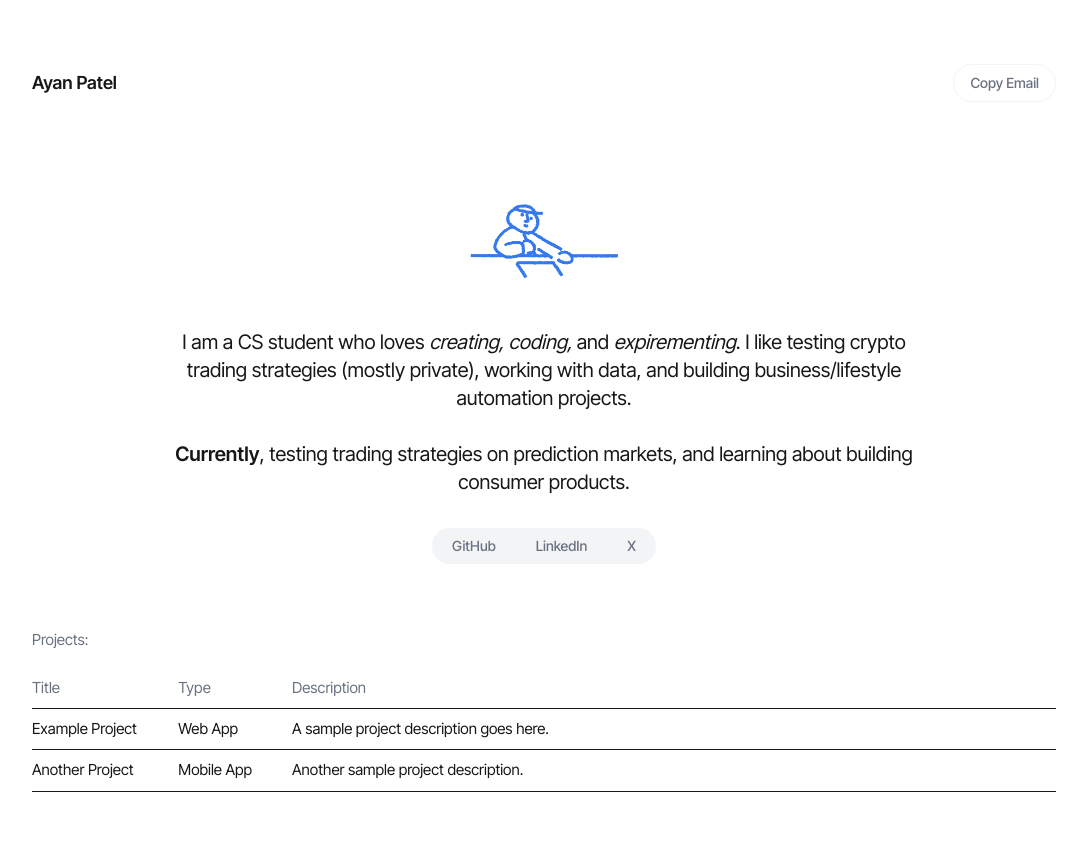
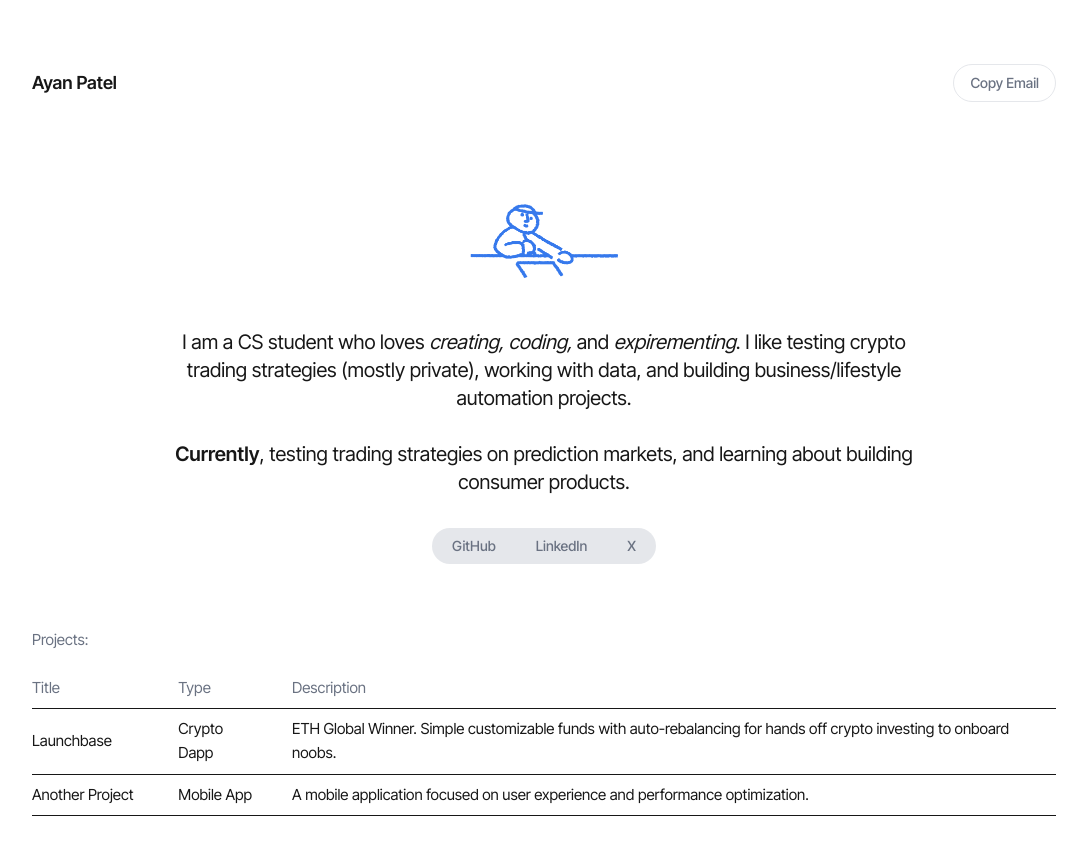
Before and after one commit to KichdiPatel/personal-website, a Next.js app: page / in a window 1280 px wide. Shown: the top 842 px of the page, without its empty margins (96-1183 px from the left). Built offline with nearby package versions, Linux system fonts and the light colour scheme.

Commit message:
Table is completed

```diff
--- a/src/app/components/Header.tsx
+++ b/src/app/components/Header.tsx
@@ -20,7 +20,7 @@ export default function Header() {
       <h1 className="font-semibold text-lg">Ayan Patel</h1>
       <button
         onClick={handleCopyEmail}
-        className="border border-gray-100 dark:border-gray-600 rounded-full px-4 py-2 text-sm text-gray-500 dark:text-gray-300 hover:text-black dark:hover:text-white hover:border-gray-200 dark:hover:border-gray-500 transition-colors font-medium relative overflow-hidden"
+        className="border border-gray-200 rounded-full px-4 py-2 text-sm text-gray-500 hover:text-black hover:border-gray-200 transition-colors font-medium relative overflow-hidden"
       >
         <span
           className={`transition-opacity duration-300 ${isCopied ? 'opacity-0' : 'opacity-100'}`}
--- a/src/app/components/ProjectTable.tsx
+++ b/src/app/components/ProjectTable.tsx
@@ -1,10 +1,17 @@
-"use client";
+import Link from 'next/link';
 
-export default function ProjectTable() {
-  const handleRowClick = (url: string) => {
-    window.open(url, '_blank', 'noopener,noreferrer');
-  };
+interface ProjectConfig {
+  title: string;
+  type: string;
+  description: string;
+  url: string;
+}
 
+interface ProjectTableProps {
+  projects: ProjectConfig[];
+}
+
+export default function ProjectTable({ projects }: ProjectTableProps) {
   return (
     <div className="mt-4 w-full">
       <table className="w-full [&_th]:py-2 [&_td]:py-2 [&_th]:text-gray-500 [&_th]:pr-8 [&_td]:pr-8">
@@ -16,22 +23,25 @@ export default function ProjectTable() {
           </tr>
         </thead>
         <tbody>
-          <tr
-            className="border-b border-foreground cursor-pointer hover:text-blue-600 transition-colors"
-            onClick={() => handleRowClick('/projects/project-1')}
-          >
-            <td>Example Project</td>
-            <td>Web App</td>
-            <td>A sample project description goes here.</td>
-          </tr>
-          <tr
-            className="border-b border-foreground cursor-pointer hover:text-blue-600 transition-colors"
-            onClick={() => handleRowClick('/projects/project-2')}
-          >
-            <td>Another Project</td>
-            <td>Mobile App</td>
-            <td>Another sample project description.</td>
-          </tr>
+          {projects.map((project, index) => (
+            <tr key={index} className="border-b border-foreground group">
+              <td className="group-hover:text-blue-600 transition-colors">
+                <Link href={project.url} className="block w-full h-full">
+                  {project.title}
+                </Link>
+              </td>
+              <td className="group-hover:text-blue-600 transition-colors">
+                <Link href={project.url} className="block w-full h-full">
+                  {project.type}
+                </Link>
+              </td>
+              <td className="group-hover:text-blue-600 transition-colors">
+                <Link href={project.url} className="block w-full h-full">
+                  {project.description}
+                </Link>
+              </td>
+            </tr>
+          ))}
         </tbody>
       </table>
     </div>
--- /dev/null
+++ b/src/app/components/ProjectTableWrapper.tsx
@@ -0,0 +1,35 @@
+import fs from 'fs';
+import path from 'path';
+import ProjectTable from './ProjectTable';
+
+interface ProjectConfig {
+  title: string;
+  type: string;
+  description: string;
+  url: string;
+}
+
+export default function ProjectTableWrapper() {
+  const projectsDir = path.join(process.cwd(), 'src/app/projects');
+  const projectFolders = fs.readdirSync(projectsDir, { withFileTypes: true })
+    .filter(dirent => dirent.isDirectory() && dirent.name !== 'layout')
+    .map(dirent => dirent.name);
+
+  const projects: ProjectConfig[] = projectFolders.map(folderName => {
+    const configPath = path.join(projectsDir, folderName, 'config.json');
+    try {
+      const configContent = fs.readFileSync(configPath, 'utf8');
+      return JSON.parse(configContent);
+    } catch (error) {
+      // Fallback if config.json doesn't exist
+      return {
+        title: folderName,
+        type: 'Project',
+        description: 'No description available.',
+        url: `/projects/${folderName}`
+      };
+    }
+  });
+
+  return <ProjectTable projects={projects} />;
+}
--- a/src/app/components/SocialLinks.tsx
+++ b/src/app/components/SocialLinks.tsx
@@ -1,16 +1,16 @@
 export default function SocialLinks() {
   return (
     <div className="mt-8 flex justify-center">
-      <div className="bg-gray-100 dark:bg-gray-600 rounded-full px-5 py-2 flex gap-10 items-center">
-        <a href="https://github.com/KichdiPatel" target="_blank" rel="noopener noreferrer" className="text-sm text-gray-500 dark:text-gray-300 hover:text-black dark:hover:text-white transition-colors font-medium">
+      <div className="bg-gray-200 rounded-full px-5 py-2 flex gap-10 items-center">
+        <a href="https://github.com/KichdiPatel" target="_blank" rel="noopener noreferrer" className="text-sm text-gray-500 hover:text-black transition-colors font-medium">
           GitHub
         </a>
 
-        <a href="https://www.linkedin.com/in/apatel2/" target="_blank" rel="noopener noreferrer" className="text-sm text-gray-500 dark:text-gray-300 hover:text-black dark:hover:text-white transition-colors font-medium">
+        <a href="https://www.linkedin.com/in/apatel2/" target="_blank" rel="noopener noreferrer" className="text-sm text-gray-500 hover:text-black transition-colors font-medium">
           LinkedIn
         </a>
 
-        <a href="https://x.com" target="_blank" rel="noopener noreferrer" className="text-sm text-gray-500 dark:text-gray-300 hover:text-black dark:hover:text-white transition-colors font-medium">
+        <a href="https://x.com" target="_blank" rel="noopener noreferrer" className="text-sm text-gray-500 hover:text-black transition-colors font-medium">
           X
         </a>
       </div>
--- a/src/app/globals.css
+++ b/src/app/globals.css
@@ -5,7 +5,7 @@
   --foreground: #171717;
 }
 
-@theme inline {
+:root {
   --color-background: var(--background);
   --color-foreground: var(--foreground);
   --font-sans: var(--font-inter-tight);
--- a/src/app/page.tsx
+++ b/src/app/page.tsx
@@ -1,7 +1,7 @@
 import Image from "next/image";
 import Header from "./components/Header";
 import SocialLinks from "./components/SocialLinks";
-import ProjectTable from "./components/ProjectTable";
+import ProjectTableWrapper from "./components/ProjectTableWrapper";
 
 export default function Home() {
   return (
@@ -30,7 +30,7 @@ export default function Home() {
 
         <h2 className="mt-16 font-normal text-left w-full text-gray-500 dark:text-gray-300">Projects:</h2>
 
-        <ProjectTable />
+        <ProjectTableWrapper />
       </main>
     </div>
   );
--- /dev/null
+++ b/src/app/projects/launchbase/config.json
@@ -0,0 +1,6 @@
+{
+  "title": "Launchbase",
+  "type": "Crypto Dapp",
+  "description": "ETH Global Winner. Simple customizable funds with auto-rebalancing for hands off crypto investing to onboard noobs.",
+  "url": "https://ethglobal.com/showcase/launchbase-blue-square-8c270"
+}
--- a/src/app/projects/layout.tsx
+++ b/src/app/projects/layout.tsx
@@ -10,8 +10,8 @@ export default function ProjectsLayout({
   return (
     <div>
       <Header />
-      <main className="mt-24 flex flex-col items-center">
-        <div className="w-full max-w-4xl px-8 prose prose-lg max-w-none">
+      <main className="mt-8 flex flex-col items-center">
+        <div className="w-full max-w-4xl px-8 [&_h1]:text-3xl [&_h1]:font-bold [&_h1]:mb-6 [&_h1]:mt-8 [&_h2]:text-2xl [&_h2]:font-semibold [&_h2]:mb-4 [&_h2]:mt-6 [&_h3]:text-xl [&_h3]:font-medium [&_h3]:mb-3 [&_h3]:mt-4 [&_p]:mb-4 [&_ul]:mb-4 [&_ol]:mb-4 [&_li]:mb-1 [&_strong]:font-semibold [&_em]:italic [&_code]:bg-gray-100 [&_code]:dark:bg-gray-800 [&_code]:px-1 [&_code]:py-0.5 [&_code]:rounded [&_pre]:bg-gray-100 [&_pre]:dark:bg-gray-800 [&_pre]:p-4 [&_pre]:rounded-lg [&_pre]:overflow-x-auto [&_blockquote]:border-l-4 [&_blockquote]:border-gray-300 [&_blockquote]:pl-4 [&_blockquote]:italic [&_blockquote]:text-gray-600 [&_blockquote]:dark:text-gray-400">
           {children}
         </div>
       </main>
--- /dev/null
+++ b/src/app/projects/project-2/config.json
@@ -0,0 +1,6 @@
+{
+  "title": "Another Project",
+  "type": "Mobile App",
+  "description": "A mobile application focused on user experience and performance optimization.",
+  "url": "/projects/project-2"
+}
```
Also changed, not shown: src/app/projects/launchbase/page.mdx (renamed from src/app/projects/project-1/page.mdx).
